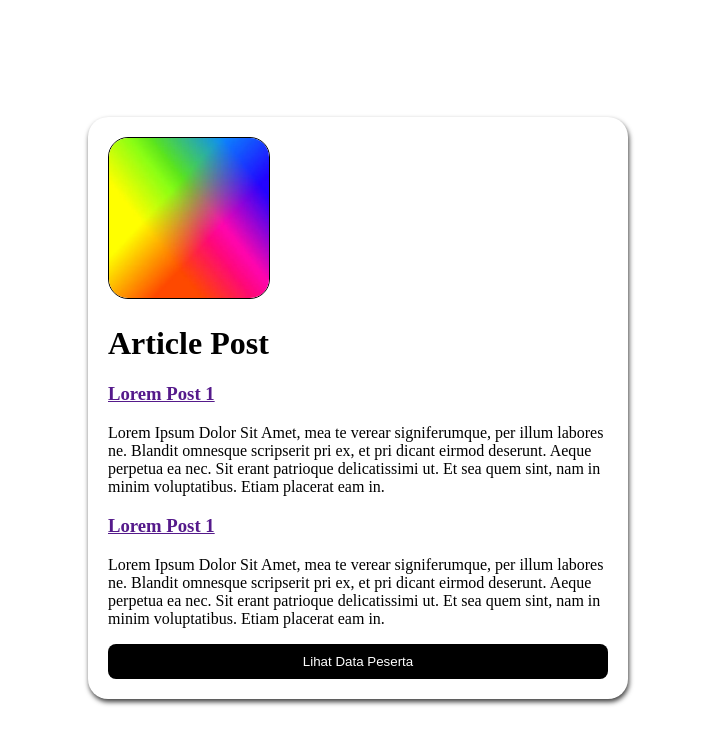
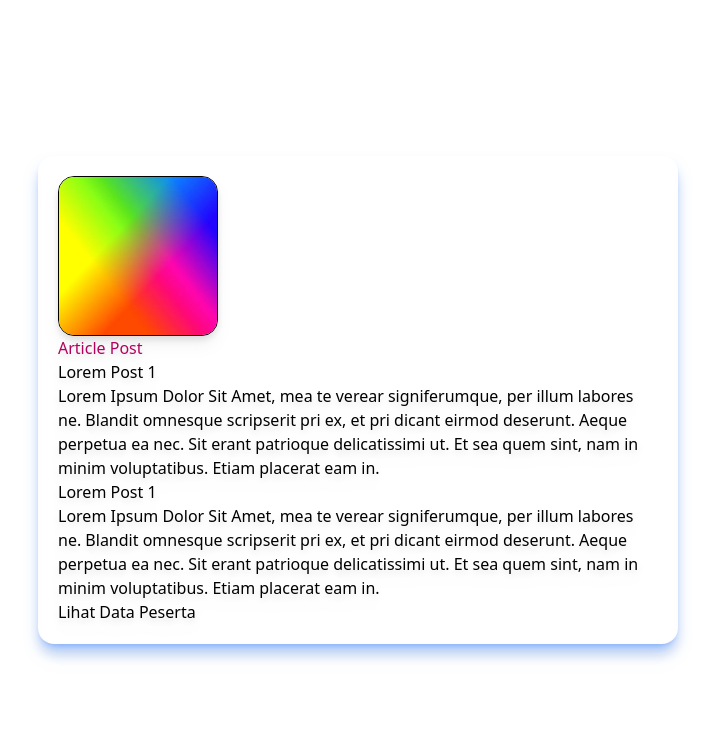
Before and after one commit to Lelianto/deploy-html, a plain HTML site: page index.html in a window 1280 px wide. Shown: the whole page, without its empty margins (282-997 px from the left). Drawn offline with nearby package versions, Linux system fonts and the light colour scheme.

Commit message:
tailwind

```diff
--- a/index.html
+++ b/index.html
@@ -5,17 +5,34 @@
     <meta http-equiv="X-UA-Compatible" content="IE=edge" />
     <meta name="viewport" content="width=device-width, initial-scale=1.0" />
     <title>Document</title>
-    <link href="./styles/index.css" rel="stylesheet" type="text/css" />
+    <script src="https://cdn.tailwindcss.com"></script>
+    <script>
+      tailwind.config = {
+        mode: "jit",
+        theme: {
+          extend: {
+            colors: {
+              bambang: "#B3005E",
+            },
+          },
+        },
+      };
+    </script>
   </head>
 
-  <body>
-    <div class="container">
+  <body class="flex justify-center items-center min-h-screen">
+    <div
+      class="w-1/2 p-5 rounded-2xl shadow-lg drop-shadow-lg shadow-blue-500/50"
+    >
       <div class="container__top">
-        <img src="./assets/test.webp" />
+        <img
+          class="w-40 border border-black rounded-2xl"
+          src="./assets/test.webp"
+        />
       </div>
 
       <div id="container__article-list">
-        <h1>Article Post</h1>
+        <h1 class="text-bambang">Article Post</h1>
 
         <div class="article">
           <a href="">
```
